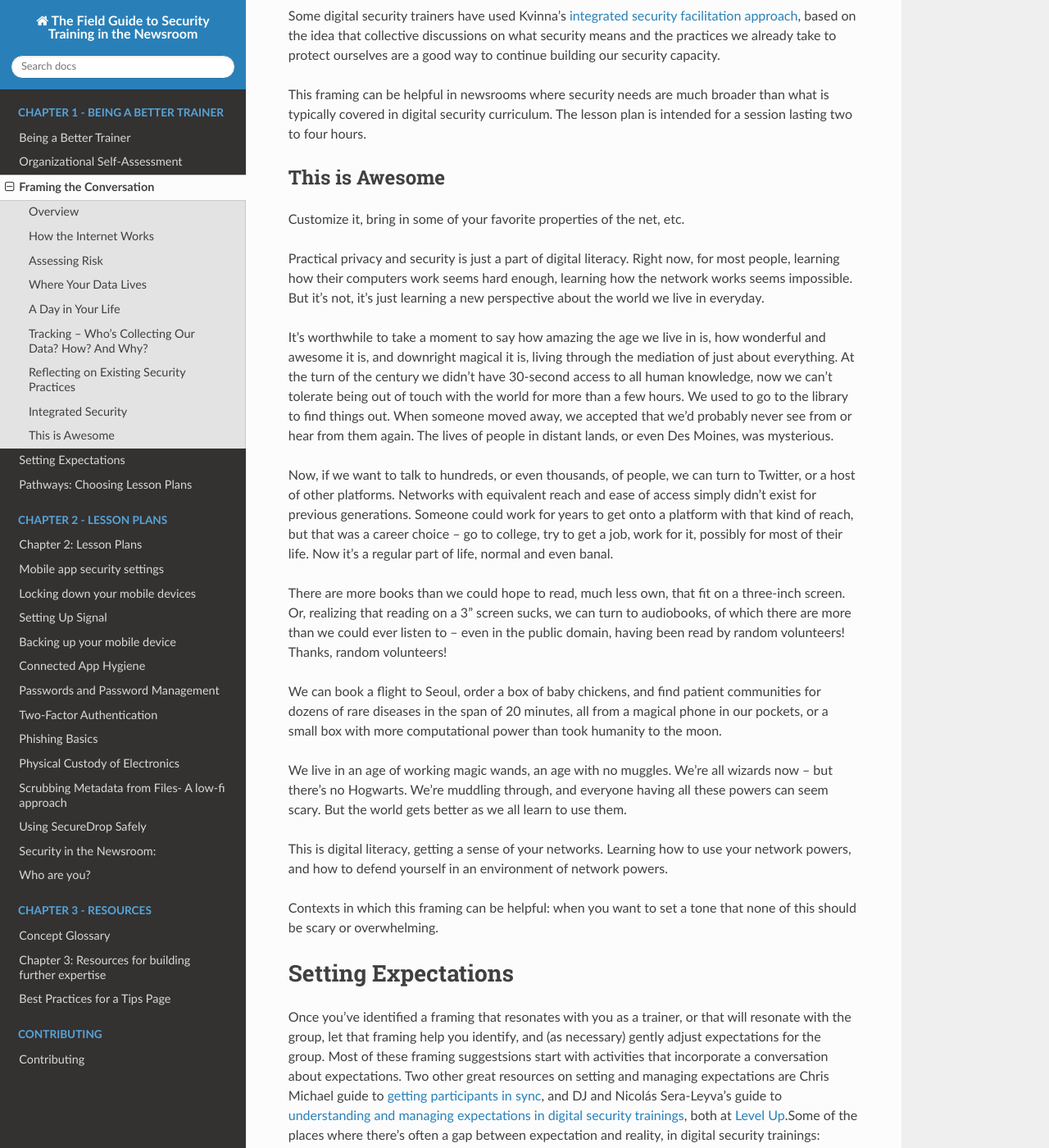
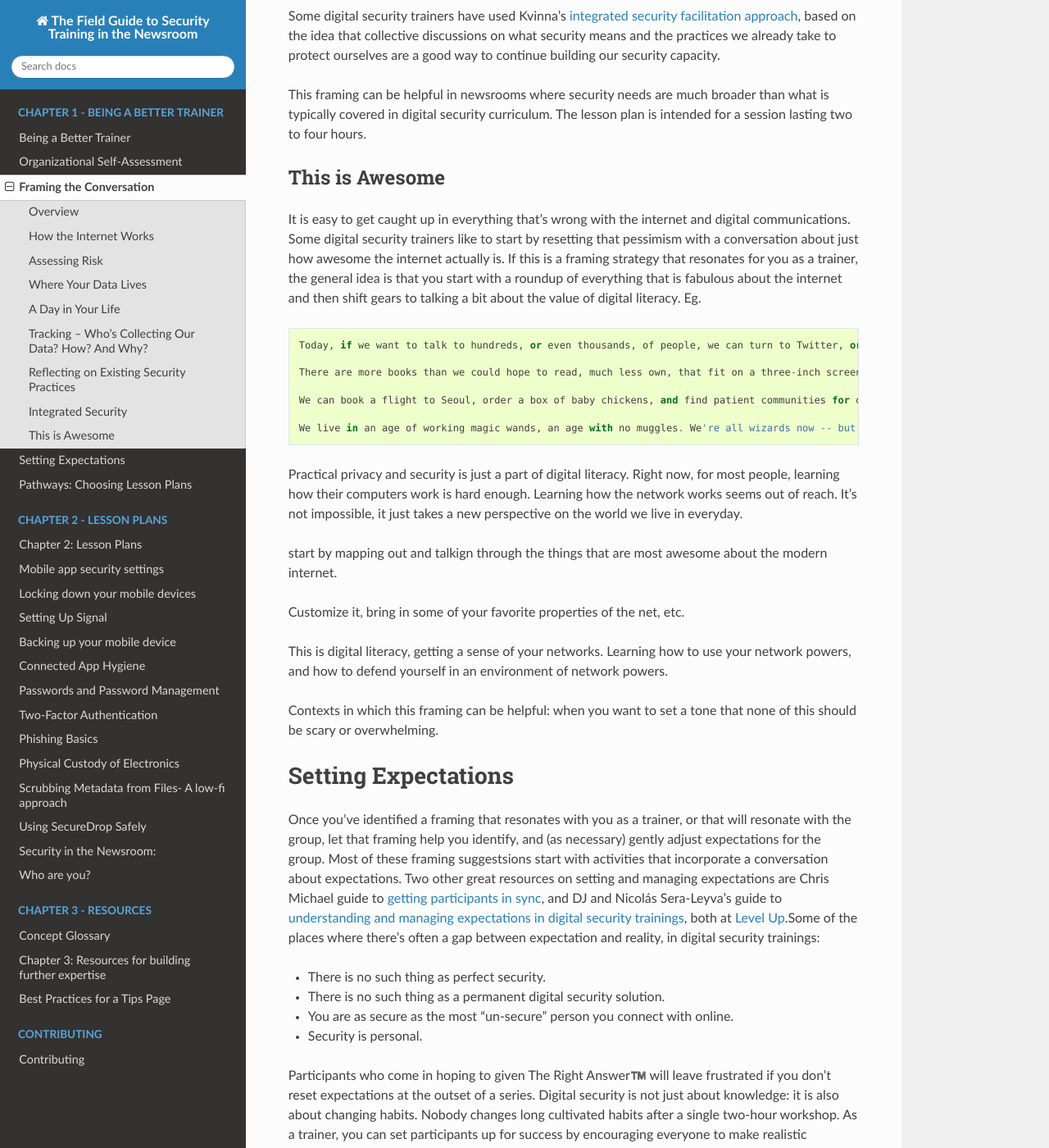
Before and after one commit to OpenNewsLabs/field-guide-security-training-newsroom, a Sphinx documentation site: the page built from docs/Chapter01-04-FramingStrategies.md, in a window 1280 px wide and 1400 px high, scrolled down 2496 px. Shown: the whole window at 82% size. Built offline with Sphinx 7.4.7 and the Read the Docs theme 2.0.0, drawn with Linux system fonts in a browser that asks for light colours.

Commit message:
saving so i don't lose edits
still working

```diff
--- a/docs/Chapter01-04-FramingStrategies.md
+++ b/docs/Chapter01-04-FramingStrategies.md
@@ -60,19 +60,25 @@
 
 ## This is Awesome
 
+It is easy to get caught up in everything that's wrong with the internet and digital communications. Some digital security trainers like to start by resetting that pessimism with a conversation about just how awesome the internet actually is. If this is a framing strategy that resonates for you as a trainer, the general idea is that you start with a roundup of everything that is fabulous about the internet and then shift gears to talking a bit about the value of digital literacy. Eg.
+
+    Today, if we want to talk to hundreds, or even thousands, of people, we can turn to Twitter, or a host of other platforms. Networks with equivalent reach and ease of access simply didn't exist for previous generations. Now it's a regular part of life.
+
+    There are more books than we could hope to read, much less own, that fit on a three-inch screen. Or, realizing that reading on a 3" screen sucks, we can turn to audiobooks, of which there are more than we could ever listen to -- even in the public domain, having been read by random volunteers! Thanks, random volunteers!
+
+    We can book a flight to Seoul, order a box of baby chickens, and find patient communities for dozens of rare diseases in the span of 20 minutes, all from a magical phone in our pockets, or a small box with more computational power than took humanity to the moon.
+
+    We live in an age of working magic wands, an age with no muggles. We're all wizards now -- but there's no Hogwarts. We're muddling through, and everyone having all these powers can seem scary. But the world gets better as we all learn to use them.
+
+Practical privacy and security is just a part of digital literacy. Right now, for most people, learning how their computers work is hard enough. Learning how the network works seems out of reach. It's not impossible, it just takes a new perspective on the world we live in everyday.
+
+
+
+
+start by mapping out and talkign through the things that are most awesome about the modern internet.
+
 Customize it, bring in some of your favorite properties of the net, etc.
 
-Practical privacy and security is just a part of digital literacy. Right now, for most people, learning how their computers work seems hard enough, learning how the network works seems impossible. But it's not, it's just learning a new perspective about the world we live in everyday.
-
-It's worthwhile to take a moment to say how amazing the age we live in is, how wonderful and awesome it is, and downright magical it is, living through the mediation of just about everything. At the turn of the century we didn't have 30-second access to all human knowledge, now we can't tolerate being out of touch with the world for more than a few hours. We used to go to the library to find things out. When someone moved away, we accepted that we'd probably never see from or hear from them again. The lives of people in distant lands, or even Des Moines, was mysterious.
-
-Now, if we want to talk to hundreds, or even thousands, of people, we can turn to Twitter, or a host of other platforms. Networks with equivalent reach and ease of access simply didn't exist for previous generations. Someone could work for years to get onto a platform with that kind of reach, but that was a career choice -- go to college, try to get a job, work for it, possibly for most of their life. Now it's a regular part of life, normal and even banal.
-
-There are more books than we could hope to read, much less own, that fit on a three-inch screen. Or, realizing that reading on a 3" screen sucks,  we can turn to audiobooks, of which there are more than we could ever listen to -- even in the public domain, having been read by random volunteers! Thanks, random volunteers!
-
-We can book a flight to Seoul, order a box of baby chickens, and find patient communities for dozens of rare diseases in the span of 20 minutes, all from a magical phone in our pockets, or a small box with more computational power than took humanity to the moon.
-
-We live in an age of working magic wands, an age with no muggles. We're all wizards now -- but there's no Hogwarts. We're muddling through, and everyone having all these powers can seem scary. But the world gets better as we all learn to use them.
 
 This is digital literacy, getting a sense of your networks. Learning how to use your network powers, and how to defend yourself in an environment of network powers.
 
```
